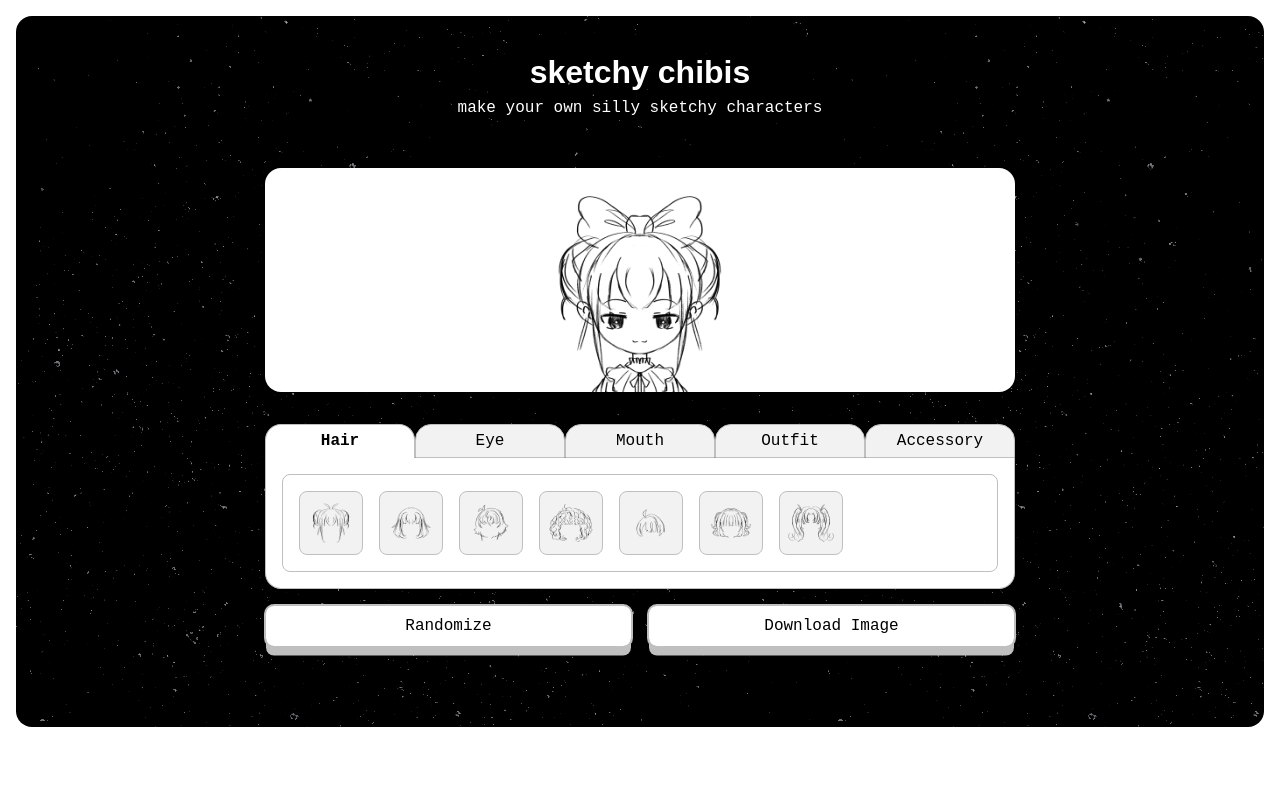
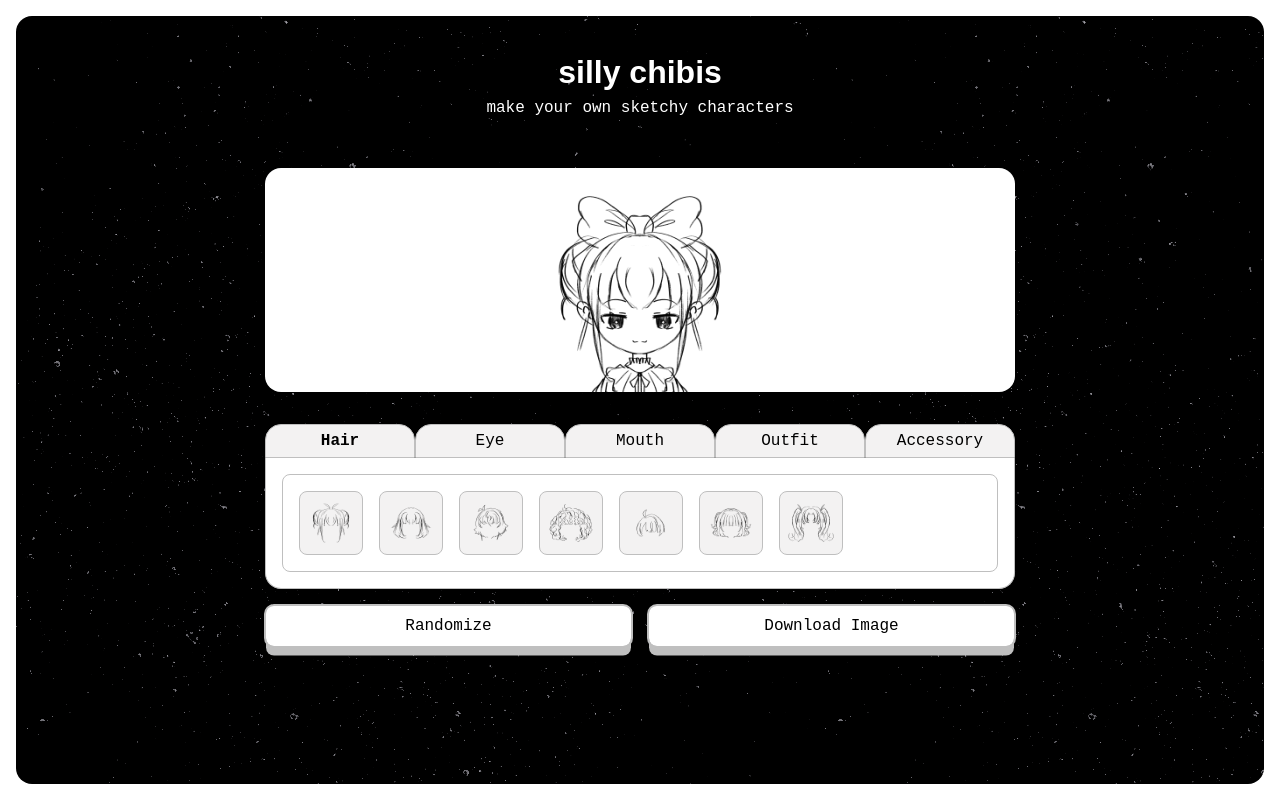
Before and after one commit to cryptofox17/silly-chibis, a React (Vite) app: page / in a window 1280 px wide. Built offline with nearby package versions, Linux system fonts and the light colour scheme.

Commit message:
Added Readme, CSS fixes

```diff
--- a/src/App.jsx
+++ b/src/App.jsx
@@ -126,8 +126,8 @@ const mouths = [
 const Title = () => {
   return (
     <div class="text-container">
-      <h1>sketchy chibis</h1>
-      <p>make your own silly sketchy characters</p>
+      <h1>silly chibis</h1>
+      <p>make your own sketchy characters</p>
     </div>
   )
 }
@@ -254,12 +254,12 @@ function App() {
         <div class="character-studio">
 
           <div class="character-preview">
-            <img src={face} alt="body" class="image-body" />
-            <img src={selectedEye} alt="eye" class="image-eye" />
-            <img src={selectedHair} alt="hair" class="image-hair" />
-            <img src={selectedOutfit} alt="outfit" class="image-outfit" />
-            <img src={selectedAccessory} alt="accessory" class="image-accessory" />
-            <img src={selectedMouth} alt="mouth" class="image-mouth" />
+            <img src={face} alt="body" class="image-body"  loading="lazy"/>
+            <img src={selectedEye} alt="eye" class="image-eye" loading="lazy"/>
+            <img src={selectedHair} alt="hair" class="image-hair" loading="lazy"/>
+            <img src={selectedOutfit} alt="outfit" class="image-outfit" loading="lazy"/>
+            <img src={selectedAccessory} alt="accessory" class="image-accessory" loading="lazy"/>
+            <img src={selectedMouth} alt="mouth" class="image-mouth" loading="lazy"/>
           </div>
 
           <div className="actions">
--- a/src/index.css
+++ b/src/index.css
@@ -56,7 +56,6 @@ body {
   margin-right: auto;
   margin-left: auto;
   width: 100%;
-
   background: #000000;
   background-image: url(stardust.png);
   color: #FFFFFF;
@@ -64,6 +63,8 @@ body {
   display: flex;
   flex-direction: column;
   align-items: center;
+  justify-content: center;
+  height: 100%;
 }
 
 h1 {
@@ -73,17 +74,16 @@ h1 {
 	.character-studio {
 		margin: 3em auto;
 		width: 100%;
-		height: inherit;
+		height: 100%;
 		max-width: 750px;
 	}
 
 	.character-preview {
-		width: 14em;
+		width: 100%;
 		height: 14em;
 		position: relative;
 		background: #FFFFFF;
 		border-radius: 1em;
-		width: 100%;
        -webkit-user-drag: none;
         user-select: none;
        -moz-user-select: none;
@@ -94,9 +94,11 @@ h1 {
 	.character-preview img {
 		width: 100%;
 		height: 100%;
+        aspect-ratio: 1 / 1;
+        object-fit: contain;
 		position: absolute;
 		top: 0;
-		object-fit: contain;
+
 	}
 
 	.image-body {
@@ -160,6 +162,7 @@ h1 {
 	}
 
 	.tab button {
+
 		width: 4em;
 		height: 4em;
 		background: #F3F2F2;
@@ -193,25 +196,25 @@ h1 {
 
 	/* Tabs */
 
-	ul {
+	.tabs-wrapper {
 		padding: 0;
 		text-decoration: none;
 		list-style-type: none;
 		display: flex;
-		flex-wrap: wrap;
-		gap: 0;
 		color: #000000;
+        width: 100%;
+        overflow: auto;
+
 	  }
 
-	  li {
+	  .tabs-wrapper li {
 		padding: 0.25em 1em;
 		background: #F3F2F2;
-		width: 100%;
 		cursor: pointer;
 		border-radius: 1em 1em 0 0;
 		border: 1px solid #BFBFBF;
-		flex-grow: 1;
-		flex-basis: 0;
+        flex: 1 1 0;
+
 	  }
 
 	  .tab-active {
```
Also changed, not shown: cover.png (added), 1 other file (tests, documents, lock files or other folders).
